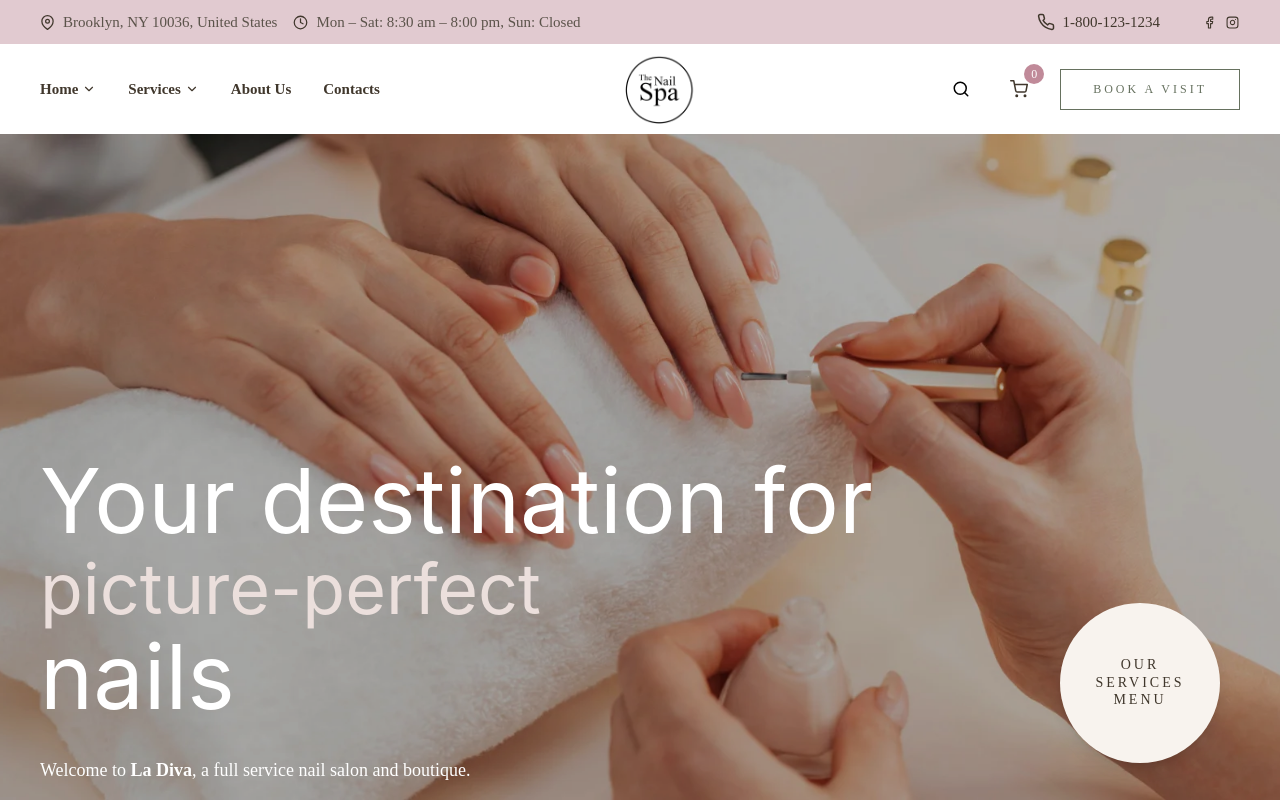
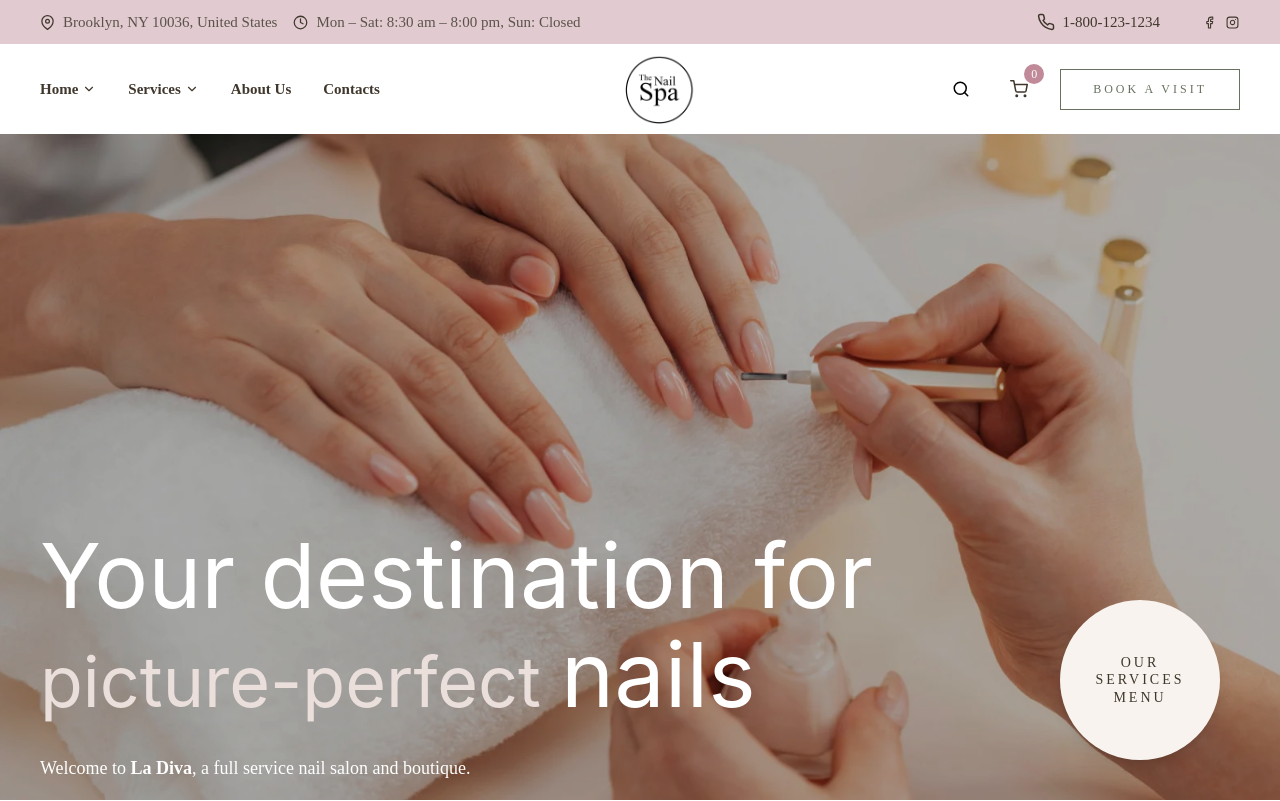
Before and after one commit to talhawebguru/la-diva-nails, a Next.js app: page / in a window 1280 px wide. Shown: the top 801 px of the page. Built offline with nearby package versions, Linux system fonts and the light colour scheme.

Commit message:
Hero section updated

```diff
--- a/app/components/home/Hero.jsx
+++ b/app/components/home/Hero.jsx
@@ -48,7 +48,7 @@ const Hero = () => {
 
   return (
     <section
-      className="w-full h-[calc(100vh-134px)] max-h-[920px] !flex !flex-wrap items-center bg-black/80 relative overflow-hidden"
+      className="w-full h-[calc(100vh-134px)] max-h-[920px] !flex !flex-wrap md:items-end pb-5 bg-black/80 relative overflow-hidden"
       onMouseMove={handleMouseMove}
     >
       {/* Background Image */}
@@ -56,13 +56,14 @@ const Hero = () => {
         src="/images/heroImg.webp"
         alt="Nail salon"
         fill
+        quality={100}
         className="object-cover object-center z-0"
         priority
       />
       {/* Overlay */}
       <div className="absolute inset-0 bg-black opacity-30 z-10" />
       <Container>
-        <div className="relative z-20 flex flex-w h-full justify-end pt-20 md:pt-[25%]">
+        <div className="relative z-20 flex flex-wrap md:flex-nowrap  h-full justify-end items-end">
           <div className="w-full px-4 md:px-0">
             {/* Headline */}
             <motion.h1
@@ -75,7 +76,7 @@ const Hero = () => {
               Your destination for
               <br />
               <motion.span
-                className="text-[#ebdfdc] block text-[30px] sm:text-[40px] md:text-[48px] lg:text-[70px] leading-[1.1]"
+                className="text-[#ebdfdc] text-[30px] sm:text-[40px] md:text-[48px] lg:text-[70px] leading-[1.1]"
                 initial="hidden"
                 animate="visible"
                 custom={2}
@@ -84,7 +85,7 @@ const Hero = () => {
                 picture-perfect
               </motion.span>
               <motion.span
-                className="text-white block text-[40px] sm:text-[50px] md:text-[60px] lg:text-[90px] leading-[1.1]"
+                className="text-white text-[40px] sm:text-[50px] md:text-[60px] lg:text-[90px] leading-[1.1] ml-5"
                 initial="hidden"
                 animate="visible"
                 custom={3}
```
